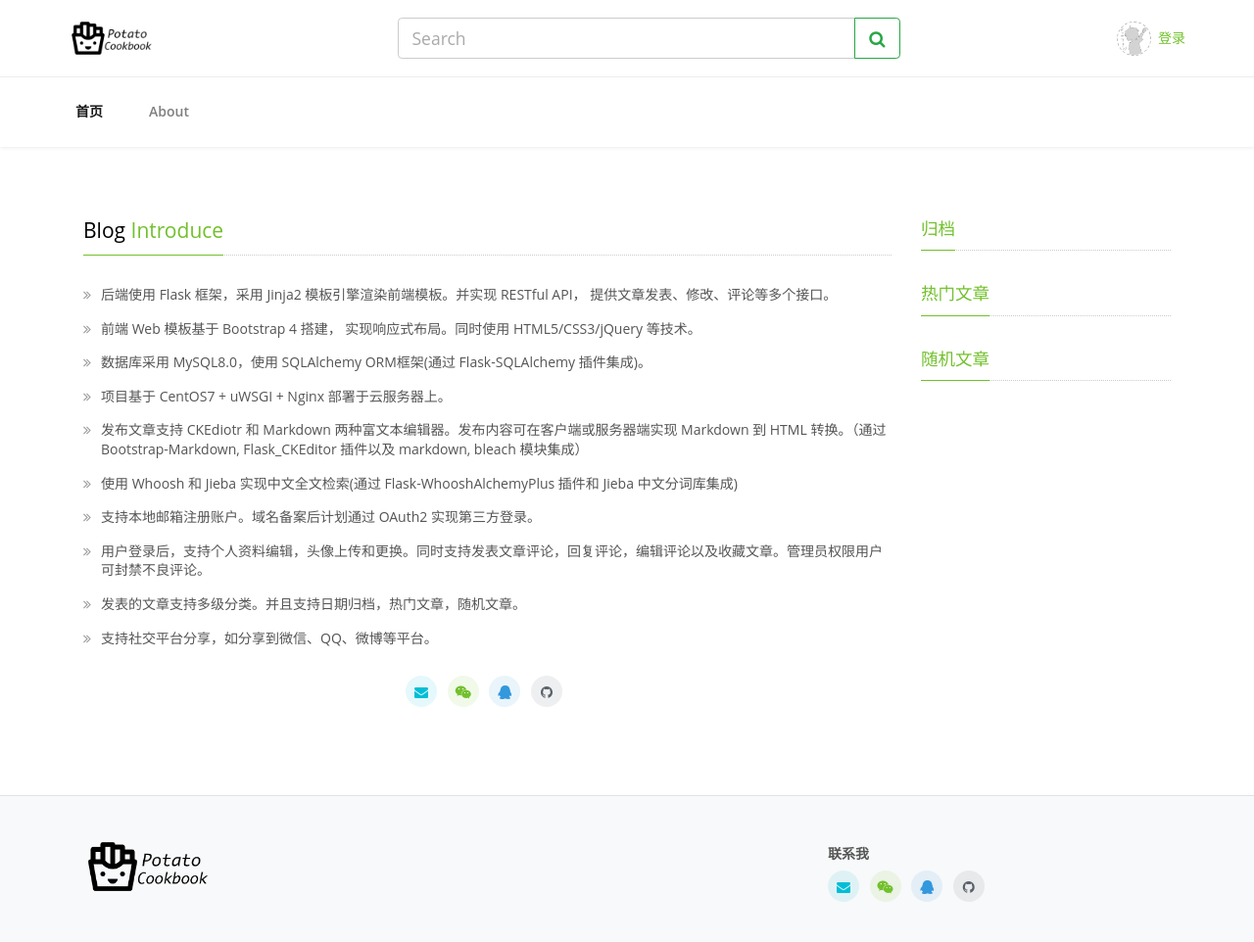
After one commit to moon-shg/personal_blog, a Flask app: template app/templates/blog/about.html in a window 1280 px wide. The commit adds this page. Shown: the whole page at 98% size. Run offline with Flask 2, Linux system fonts and the light colour scheme; the template is opened without the code that fills it, so the values that code supplies are empty; some libraries are stand-ins or nearby versions.

Commit message:
add about page

```diff
--- a/app/blog/views.py
+++ b/app/blog/views.py
@@ -211,6 +211,11 @@ def archive_year(year):
     return render_template('blog/archives_year.html', posts=posts, page=page, pagination=pagination, year=year)
 
 
+# 博客About页面
+@blog.route('/about')
+def about():
+    return render_template('blog/about.html')
+
 # 管理评论
 @blog.route('/moderate/<int:id>')
 @login_required
--- a/app/templates/_navbarDropdown.html
+++ b/app/templates/_navbarDropdown.html
@@ -39,6 +39,13 @@
                             </li>
                         {% endif %}
                     {% endfor %}
+                    {# About #}
+                    <li class="nav-item g-pos-rel g-mx-20--lg g-mx-20--xl">
+                        <a class="nav-link g-color-aqua--hover g-py-7 g-px-0"
+                           role="button" href="{{ url_for('blog.about') }}">
+                            About
+                        </a>
+                    </li>
                 </ul>
             </div>
         </div>
--- /dev/null
+++ b/app/templates/blog/about.html
@@ -0,0 +1,98 @@
+{% extends "base.html" %}
+{% import "_macros.html" as macros %}
+
+{% block title %}Potato Cookbook - About{% endblock %}
+
+{% block articles %}
+<div class="g-my-30">
+    <div class="u-heading-v3-1 g-mb-30">
+        {# head #}
+        <h4 class="u-heading-v3__title g-color-primary g-brd-primary"><span class="g-color-black">Blog</span> Introduce</h4>
+    </div>
+    {# content #}
+    <div>
+        <ul class="list-unstyled">
+            <li class="g-mb-15">
+                <h4 class="h6 d-flex align-items-baseline">
+                    <i class="fa fa-angle-double-right g-mr-10 g-color-gray-dark-v5"></i>
+                    <span>后端使用 Flask 框架，采用 Jinja2 模板引擎渲染前端模板。并实现 RESTful API， 提供文章发表、修改、评论等多个接口。</span>
+                </h4>
+            </li>
+            <li class="g-mb-15">
+                <h4 class="h6 d-flex align-items-baseline">
+                    <i class="fa fa-angle-double-right g-mr-10 g-color-gray-dark-v5"></i>
+                    <span>前端 Web 模板基于 Bootstrap 4 搭建， 实现响应式布局。同时使用 HTML5/CSS3/jQuery 等技术。</span>
+                </h4>
+            </li>
+            <li class="g-mb-15">
+                <h4 class="h6 d-flex align-items-baseline">
+                    <i class="fa fa-angle-double-right g-mr-10 g-color-gray-dark-v5"></i>
+                    <span>数据库采用 MySQL8.0，使用 SQLAlchemy ORM框架(通过 Flask-SQLAlchemy 插件集成)。</span>
+                </h4>
+            </li>
+            <li class="g-mb-15">
+                <h4 class="h6 d-flex align-items-baseline">
+                    <i class="fa fa-angle-double-right g-mr-10 g-color-gray-dark-v5"></i>
+                    <span>项目基于 CentOS7 + uWSGI + Nginx 部署于云服务器上。</span>
+                </h4>
+            </li>
+            <li class="g-mb-15">
+                <h4 class="h6 d-flex align-items-baseline">
+                    <i class="fa fa-angle-double-right g-mr-10 g-color-gray-dark-v5"></i>
+                    <span>发布文章支持 CKEdiotr 和 Markdown 两种富文本编辑器。发布内容可在客户端或服务器端实现 Markdown 到 HTML 转换。（通过 Bootstrap-Markdown, Flask_CKEditor 插件以及 markdown, bleach 模块集成）</span>
+                </h4>
+            </li>
+            <li class="g-mb-15">
+                <h4 class="h6 d-flex align-items-baseline">
+                    <i class="fa fa-angle-double-right g-mr-10 g-color-gray-dark-v5"></i>
+                    <span>使用 Whoosh 和 Jieba 实现中文全文检索(通过 Flask-WhooshAlchemyPlus 插件和 Jieba 中文分词库集成) </span>
+                </h4>
+            </li>
+            <li class="g-mb-15">
+                <h4 class="h6 d-flex align-items-baseline">
+                    <i class="fa fa-angle-double-right g-mr-10 g-color-gray-dark-v5"></i>
+                    <span>支持本地邮箱注册账户。域名备案后计划通过 OAuth2 实现第三方登录。 </span>
+                </h4>
+            </li>
+            <li class="g-mb-15">
+                <h4 class="h6 d-flex align-items-baseline">
+                    <i class="fa fa-angle-double-right g-mr-10 g-color-gray-dark-v5"></i>
+                    <span>用户登录后，支持个人资料编辑，头像上传和更换。同时支持发表文章评论，回复评论，编辑评论以及收藏文章。管理员权限用户可封禁不良评论。 </span>
+                </h4>
+            </li>
+            <li class="g-mb-15">
+                <h4 class="h6 d-flex align-items-baseline">
+                    <i class="fa fa-angle-double-right g-mr-10 g-color-gray-dark-v5"></i>
+                    <span>发表的文章支持多级分类。并且支持日期归档，热门文章，随机文章。</span>
+                </h4>
+            </li>
+            <li class="g-mb-15">
+                <h4 class="h6 d-flex align-items-baseline">
+                    <i class="fa fa-angle-double-right g-mr-10 g-color-gray-dark-v5"></i>
+                    <span>支持社交平台分享，如分享到微信、QQ、微博等平台。</span>
+                </h4>
+            </li>
+        </ul>
+    </div>
+    <div class="d-flex justify-content-center">
+        <ul class="list-inline  mt-3">
+                    <li class="list-inline-item mr-2"><span class="u-icon-v1 u-icon-size--sm u-icon-slide-up--hover g-color-cyan g-bg-cyan-opacity-0_1 rounded-circle"  data-toggle="tooltip" data-placement="top" title="yueshangst@yahoo.com">
+                        <i class="g-font-size-default u-icon__elem-regular fa fa-envelope"></i>
+                        <i class="g-font-size-default u-icon__elem-hover fa fa-envelope"></i>
+                    </span></li>
+                    <li class="list-inline-item mr-2"><span class="u-icon-v1 u-icon-size--sm g-color-green g-bg-green-opacity-0_1 rounded-circle u-icon-slide-up--hover" data-toggle="tooltip" data-placement="top" title="moon-louduan">
+                        <i class="g-font-size-default u-icon__elem-regular fa fa-weixin"></i>
+                        <i class="g-font-size-default u-icon__elem-hover fa fa-weixin"></i>
+                    </span></li>
+                    <li class="list-inline-item mr-2"><span class="u-icon-v1 u-icon-size--sm g-color-blue g-bg-blue-opacity-0_1 rounded-circle u-icon-slide-up--hover" data-toggle="tooltip" data-placement="top" title="393773661">
+                        <i class="g-font-size-default u-icon__elem-regular fa fa-qq"></i>
+                        <i class="g-font-size-default u-icon__elem-hover fa fa-qq"></i>
+                    </span></li>
+                    <li class="list-inline-item mr-2"><a href="https://github.com/moon-shg" class="u-icon-v1 u-icon-size--sm g-color-bluegray g-bg-bluegray-opacity-0_1 rounded-circle u-icon-slide-up--hover" data-toggle="tooltip" data-placement="top" title="moon-louduan">
+                        <i class="g-font-size-default u-icon__elem-regular fa fa-github"></i>
+                        <i class="g-font-size-default u-icon__elem-hover fa fa-github"></i>
+                    </a></li>
+                </ul>
+    </div>
+</div>
+{% endblock articles %}
--- a/config.py
+++ b/config.py
@@ -43,7 +43,7 @@ class Config:
 class DevelopmentConfig(Config):
     DEBUG = True
     SQLALCHEMY_DATABASE_URI = os.environ.get('SQLALCHEMY_DATABASE_URI') or \
-                              "mysql+mysqlconnector://root:St:19921014@localhost:3306/blog_dev?charset=utf8mb4"
+                              "mysql+mysqlconnector://st:123456@localhost:3306/blog_dev?charset=utf8"
 
 
 class TestingConfig(Config):
```
